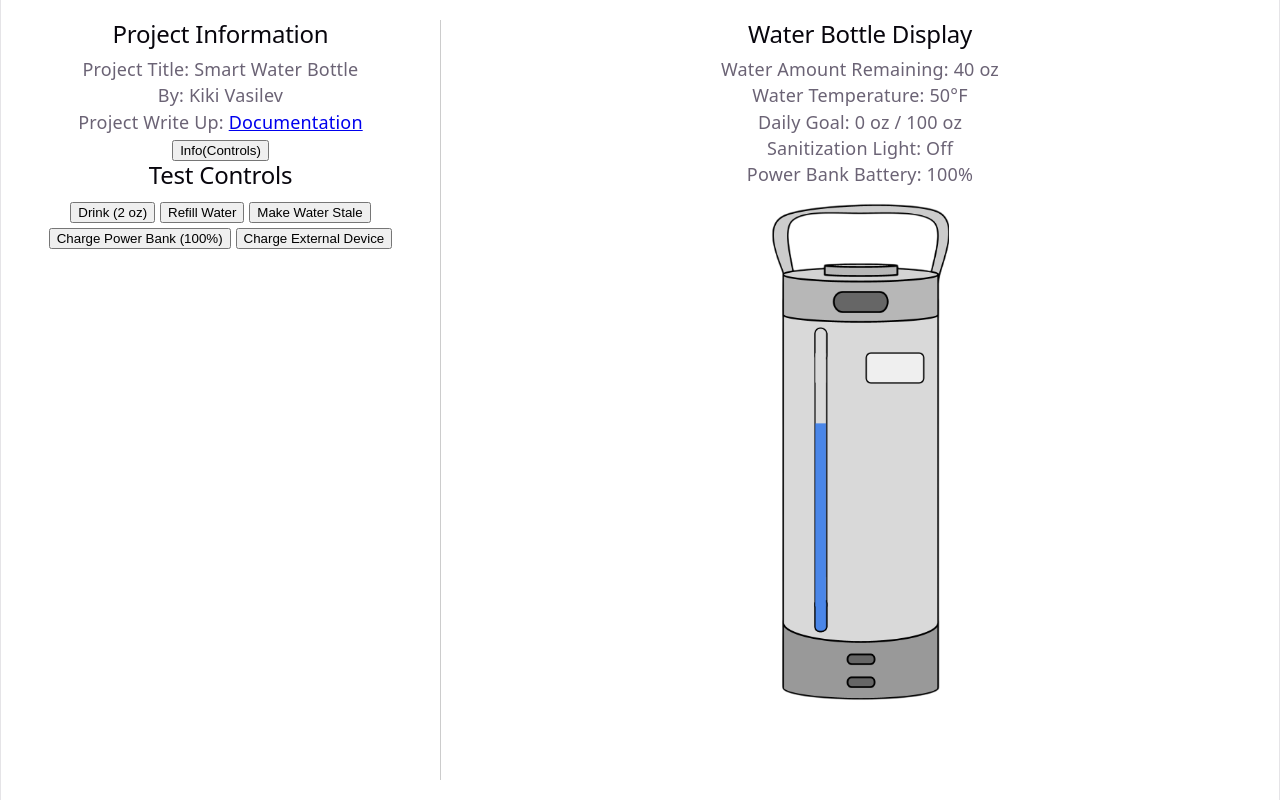
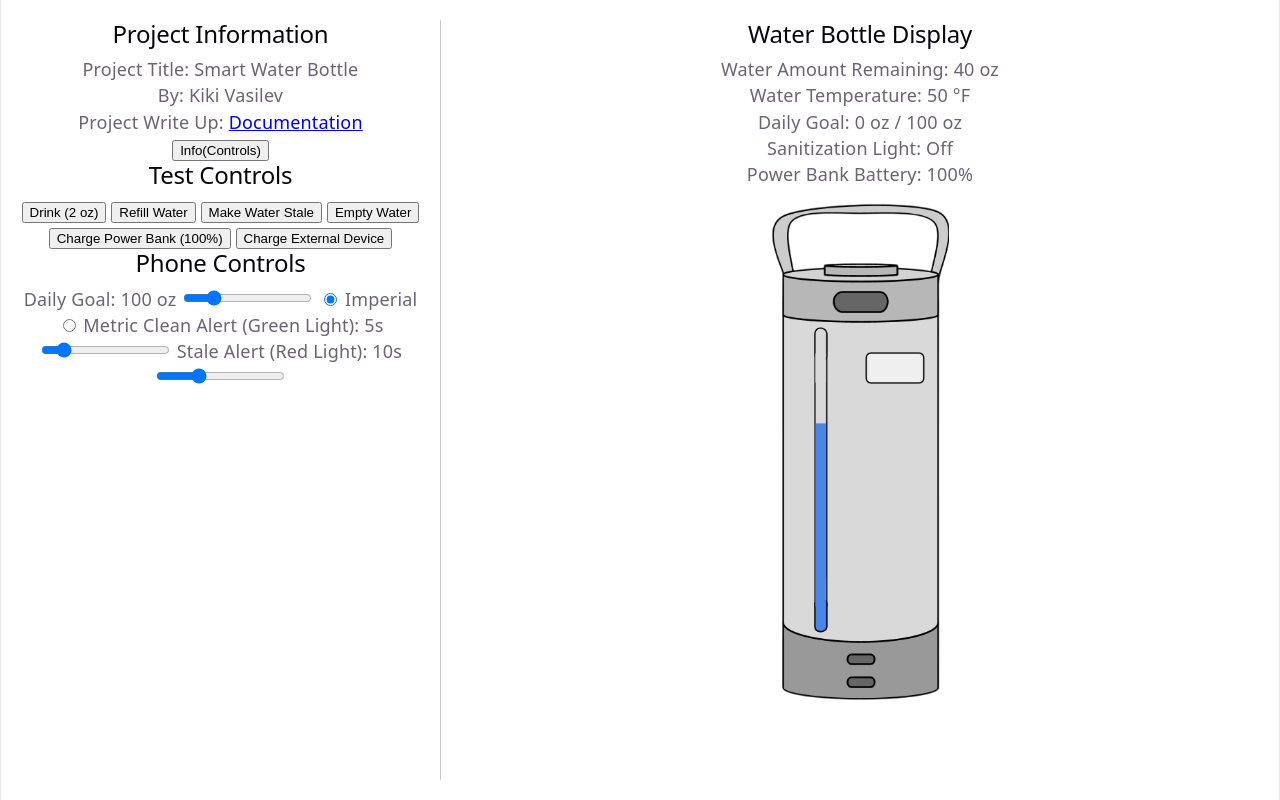
Before and after one commit to vasilevk33/vasilev-project-1, a Svelte app: page / in a window 1280 px wide. Built offline with nearby package versions, Linux system fonts and the light colour scheme.

Commit message:
Begin work for level 2 option 2 of connecting to a secondary device

```diff
--- a/src/App.svelte
+++ b/src/App.svelte
@@ -5,20 +5,23 @@
   // State variables for the water bottle
   let waterAmount = $state(40); // in ounces
   let waterTemp = $state(50); // in Fahrenheit
-  let waterGoal = 100;
+  let waterGoal = $state(100); // in ounces
   let waterConsumedToday = $state(0);
-  let maxWaterCapacity = 40; // in ounces
+  let maxWaterCapacity = $state(40); // in ounces
   let sanitizationStatus = $state("Off"); // Can be "Off", "Cleaning", "Clean", "Stale"
   let powerBankBatteryPercentage = $state(100);
   let waterIsStale = $state(false);
+  let unitSystem = $state("Imperial"); // Can be "Imperial" or "Metric"
+  let cleanDuration = $state(5); // Duration for which the sanitization light stays green (in seconds)
+  let staleDuration = $state(10); // Duration for which the sanitization light stays red (in seconds)
 
   // Functions
   function drinkWater() {
     if (waterIsStale) {
-            sanitizationStatus = "Stale"; // Red Light for 5 seconds
+      sanitizationStatus = "Stale"; // Red Light
       setTimeout(() => {
         sanitizationStatus = "Off"; // Off when red light finishes
-            }, 5000);
+      }, staleDuration * 1000); // convert seconds to milliseconds
       return;
     }
     if (sanitizationStatus === "Cleaning") {
@@ -39,24 +42,33 @@
       }
       waterAmount = maxWaterCapacity;
       waterTemp = 60; // In Fahrenheit
+      waterIsStale = false;
       cleanWater();
     }
     function cleanWater() {
-        sanitizationStatus = "Cleaning"; // Yellow Light for 10 seconds
+      sanitizationStatus = "Cleaning"; // Yellow Light for 10 seconds (assume cleaning time is always 10 seconds)
       setTimeout(() => {
-            sanitizationStatus = "Clean"; // Green Light for 5 seconds
+        sanitizationStatus = "Clean"; // Green Light
         waterIsStale = false;
       }, 10000);
       setTimeout(() => {
         sanitizationStatus = "Off"; // Off when green light finishes
-        }, 15000);
+      }, 10000 + (cleanDuration * 1000)); // convert seconds to milliseconds
     }
     function staleWater() {
+      if (waterAmount === 0) {
+        return; // No water to make stale
+      }
       waterIsStale = true;
-        sanitizationStatus = "Stale"; // Red Light for 10 seconds
+      sanitizationStatus = "Stale"; // Red Light
       setTimeout(() => {
         sanitizationStatus = "Off"; // Off when red light finishes
-        }, 10000);
+      }, staleDuration * 1000); // convert seconds to milliseconds
+    }
+    function emptyWater() {
+      waterAmount = 0;
+      waterIsStale = false;
+      sanitizationStatus = "Off"; // Off when no water left in bottle
     }
     function chargePowerBank() {
       powerBankBatteryPercentage = 100;
@@ -69,6 +81,17 @@
         powerBankBatteryPercentage = 0;
       }
     }
+    // Display units based on the selected unit system
+    let displayWaterAmount = $derived(
+      unitSystem === "Imperial" ? Math.round(waterAmount): Math.round(waterAmount * 29.5735));
+    let displayWaterGoal = $derived(
+      unitSystem === "Imperial" ? Math.round(waterGoal): Math.round(waterGoal * 29.5735));
+    let displayWaterConsumedToday = $derived(
+      unitSystem === "Imperial" ? Math.round(waterConsumedToday): Math.round(waterConsumedToday * 29.5735));
+    let displayWaterTemp = $derived(
+      unitSystem === "Imperial" ? Math.round(waterTemp): Math.round((waterTemp - 32) * 5/9));
+    let volumeUnit = $derived(unitSystem === "Imperial" ? "oz" : "ml");
+    let tempUnit = $derived(unitSystem === "Imperial" ? "°F" : "°C");
 </script>
 
 <div class="container">
@@ -80,12 +103,12 @@
       <p>Project Write Up: <a href="https://github.com/vasilevk33/vasilev-project-1/blob/main/README.md">Documentation</a></p>
       <button type="button">Info(Controls)</button>
     </section>
-    <Controls drink = {drinkWater} refill = {refillWater} stale = {staleWater} chargeBank = {chargePowerBank} chargeDevice = {chargeDevice} />
+    <Controls drink = {drinkWater} refill = {refillWater} stale = {staleWater} empty = {emptyWater} chargeBank = {chargePowerBank} chargeDevice = {chargeDevice} displayGoal = {displayWaterGoal} volumeUnit = {volumeUnit} bind:unitSystem = {unitSystem} bind:waterGoal = {waterGoal} bind:cleanDuration = {cleanDuration} bind:staleDuration = {staleDuration} />
   </div>
   <div class="right-region">
     <section class="display-section">
       <h2>Water Bottle Display</h2>
-      <WaterBottleUI {waterAmount} {waterTemp} {waterGoal} {waterConsumedToday} {maxWaterCapacity} {sanitizationStatus} {powerBankBatteryPercentage} {waterIsStale}/>
+      <WaterBottleUI {displayWaterAmount} {displayWaterTemp} {displayWaterGoal} {displayWaterConsumedToday} {maxWaterCapacity} {sanitizationStatus} {powerBankBatteryPercentage} {waterIsStale} {volumeUnit} {tempUnit}/>
       <img class="bottle-sketch" src="WaterBottleSketch.png" alt="Water Bottle Sketch">
     </section>
   </div>
--- a/src/Controls.svelte
+++ b/src/Controls.svelte
@@ -1,10 +1,48 @@
 <script>
-    let { drink, refill, stale, chargeBank, chargeDevice } = $props();
+    let { drink, refill, stale, empty, chargeBank, chargeDevice, displayGoal, volumeUnit,
+        unitSystem = $bindable("Imperial"), waterGoal = $bindable(100), cleanDuration = $bindable(5), staleDuration = $bindable(10)
+    } = $props();
 </script>
 
 <h2>Test Controls</h2>
 <button onclick={drink}>Drink (2 oz)</button>
 <button onclick={refill}>Refill Water</button>
 <button onclick={stale}>Make Water Stale</button>
+<button onclick={empty}>Empty Water</button>
 <button onclick={chargeBank}>Charge Power Bank (100%)</button>
 <button onclick={chargeDevice}>Charge External Device</button>
+
+<h2>Phone Controls</h2>
+<label> Daily Goal: {displayGoal} {volumeUnit}
+<input type="range" min="80" max="180" step="2" bind:value={waterGoal} />
+</label>
+<label>
+  <input type="radio" bind:group={unitSystem} value="Imperial" />
+  Imperial
+</label>
+<label>
+  <input type="radio" bind:group={unitSystem} value="Metric" />
+  Metric
+</label>
+
+<label>
+Clean Alert (Green Light): {cleanDuration}s
+<input
+    type="range"
+    min="1"
+    max="30"
+    step="1"
+    bind:value={cleanDuration}
+/>
+</label>
+
+<label>
+Stale Alert (Red Light): {staleDuration}s
+<input
+    type="range"
+    min="1"
+    max="30"
+    step="1"
+    bind:value={staleDuration}
+/>
+</label>
--- a/src/WaterBottleUI.svelte
+++ b/src/WaterBottleUI.svelte
@@ -1,9 +1,9 @@
 <script>
-    let { waterAmount, waterTemp, waterGoal, waterConsumedToday, maxWaterCapacity, sanitizationStatus, powerBankBatteryPercentage, waterIsStale } = $props();
+    let { displayWaterAmount, displayWaterTemp, displayWaterGoal, displayWaterConsumedToday, maxWaterCapacity, sanitizationStatus, powerBankBatteryPercentage, waterIsStale, volumeUnit, tempUnit } = $props();
 </script>
 
-<p>Water Amount Remaining: {waterAmount} oz</p>
-<p>Water Temperature: {waterTemp}°F</p>
-<p>Daily Goal: {waterConsumedToday} oz / {waterGoal} oz</p>
+<p>Water Amount Remaining: {displayWaterAmount} {volumeUnit}</p>
+<p>Water Temperature: {displayWaterTemp} {tempUnit}</p>
+<p>Daily Goal: {displayWaterConsumedToday} {volumeUnit} / {displayWaterGoal} {volumeUnit}</p>
 <p>Sanitization Light: {sanitizationStatus}</p>
 <p>Power Bank Battery: {powerBankBatteryPercentage}%</p>
```
Lines whose indentation alone changed are shown as unchanged.
